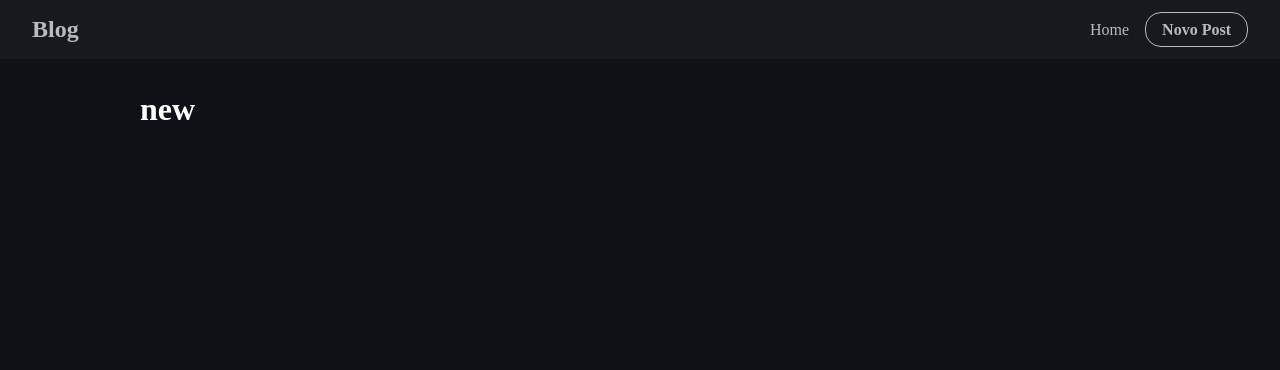
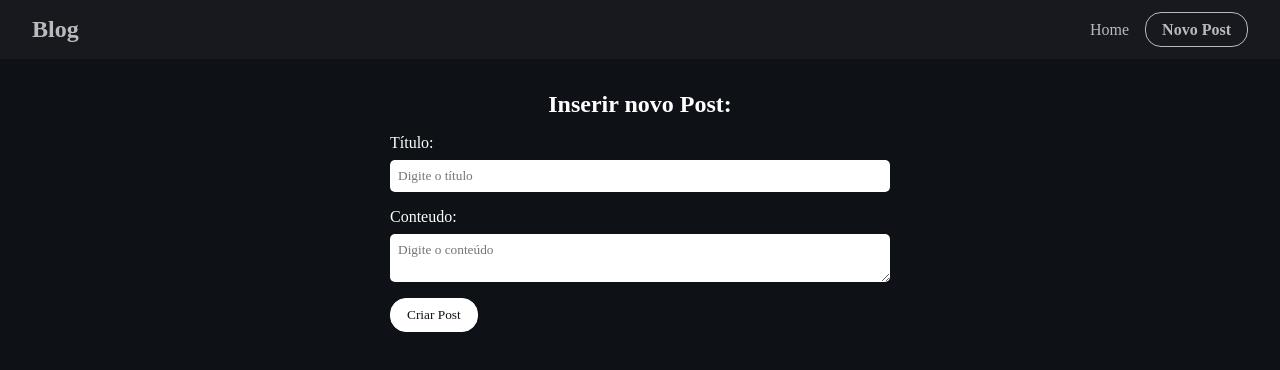
Before and after one commit to patricklohn/blog-react-js, a React (Vite) app: page /new in a window 1280 px wide. Shown: the top 370 px of the page. Built offline with nearby package versions, Linux system fonts and the light colour scheme; a web font is replaced by a local one.

Commit message:
Criação de tela NewPost e Estilização

```diff
--- /dev/null
+++ b/src/routes/NewPost.css
@@ -0,0 +1,26 @@
+.new-post h2{
+    text-align: center;
+    margin-bottom: 1rem;
+}
+
+form{
+    max-width: 500px;
+    width: 100%;
+    margin: 0 auto;
+}
+
+.form-control{
+    display: flex;
+    flex-direction: column;
+    margin-bottom: 1rem;
+}
+
+.form-control label{
+    margin-bottom: .5rem;
+}
+
+.form-control input, .form-control textarea{
+    padding: 0.5rem;
+    border-radius: 5px;
+    border: none;
+}
--- a/src/routes/NewPost.jsx
+++ b/src/routes/NewPost.jsx
@@ -1,9 +1,21 @@
 import React from 'react'
+import "./NewPost.css"
 
 const NewPost = () => {
   return (
-    <div>
-      <h1>new</h1>
+    <div className='new-post'>
+      <h2>Inserir novo Post:</h2>
+      <form action="">
+        <div className='form-control'>
+          <label htmlFor="title">Título:</label>
+          <input type="text" name='title' id='title' placeholder='Digite o título' />
+        </div>
+        <div className='form-control'>
+          <label htmlFor="body">Conteudo:</label>
+          <textarea name="body" id="body" placeholder='Digite o conteúdo'></textarea>
+        </div>
+        <input type="submit" value='Criar Post' className='btn'/>
+      </form>
     </div>
   )
 }
```
